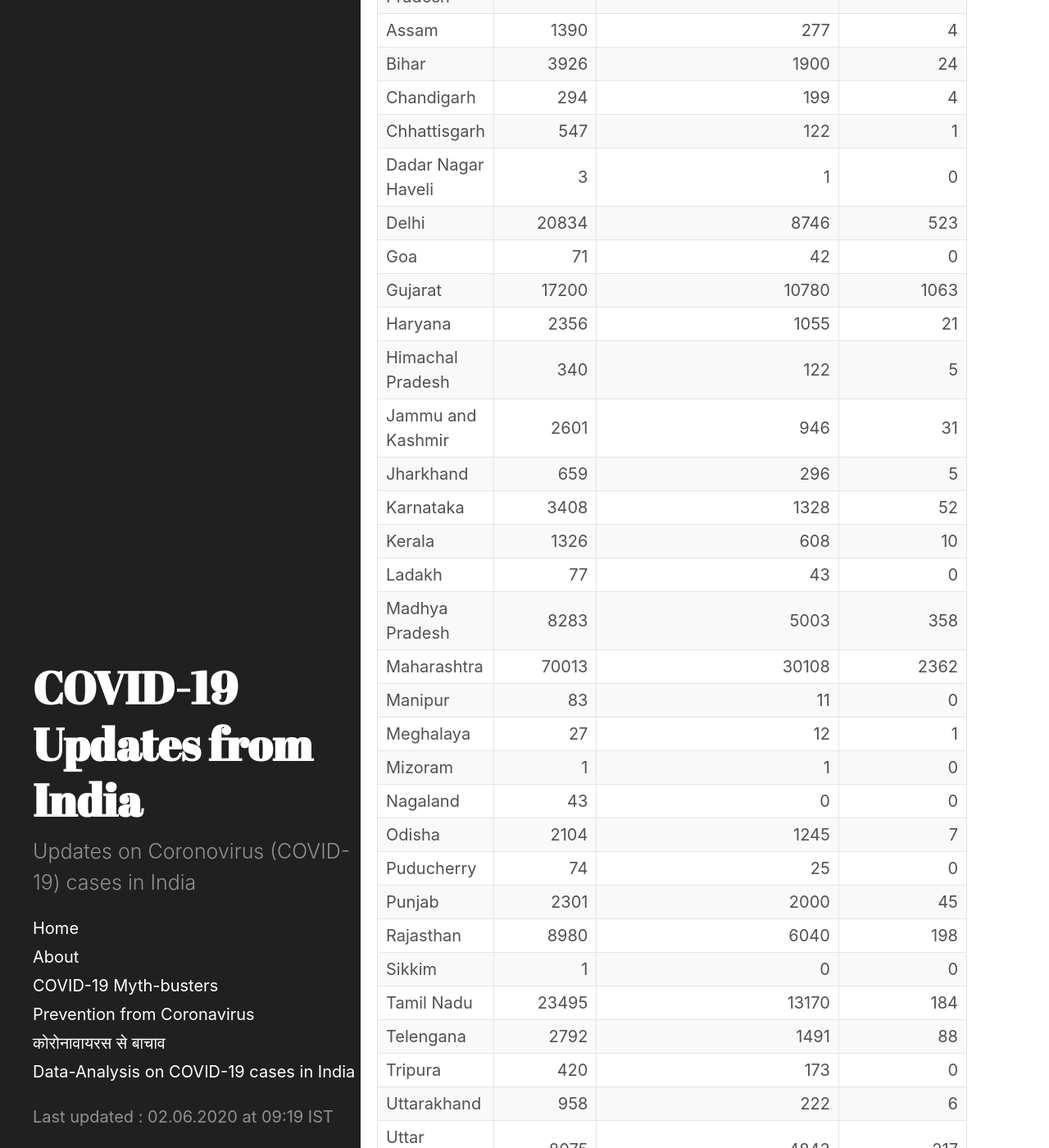
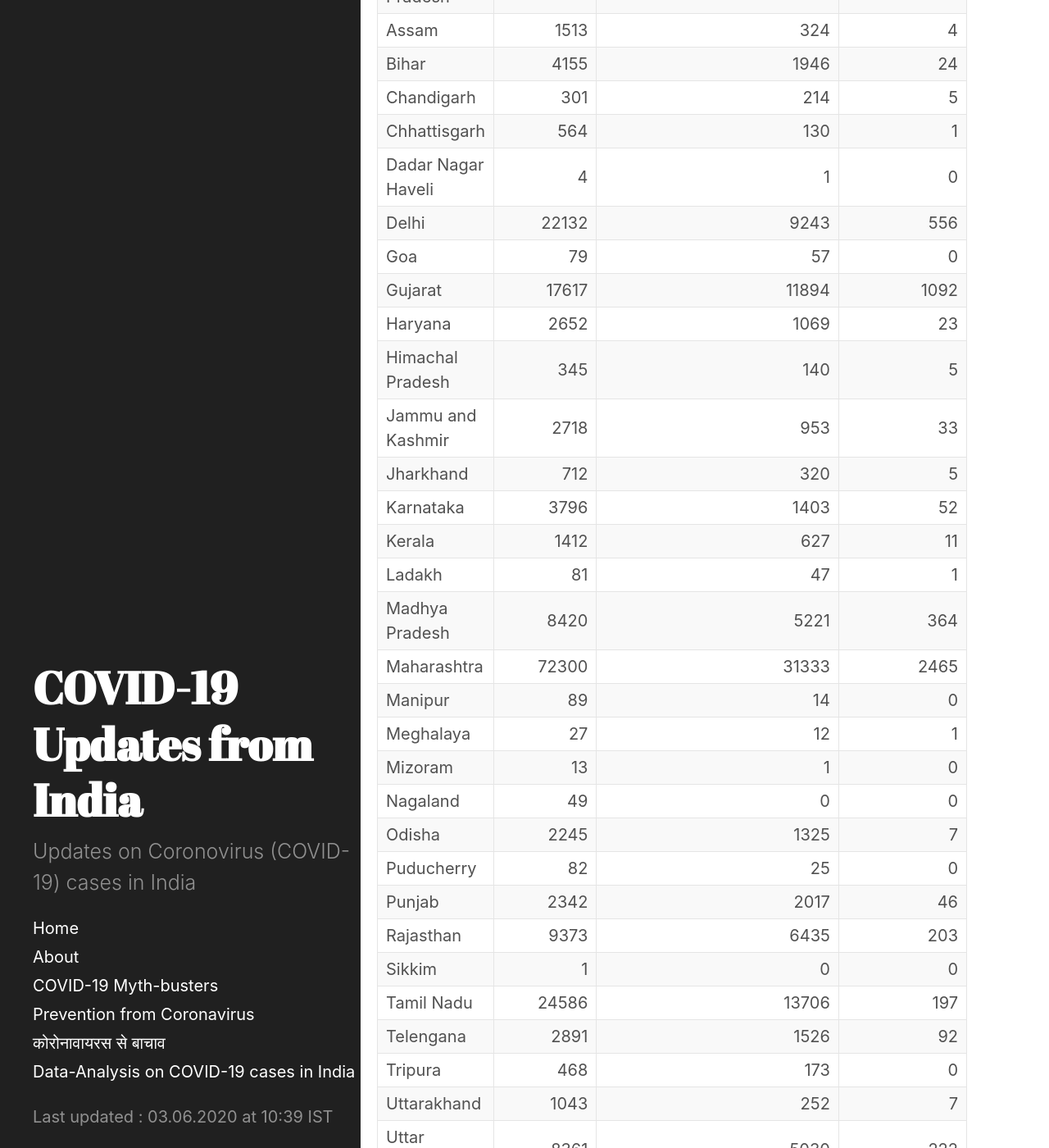
Before and after one commit to bhooraj/covid19updates-india, a Jekyll site: the page built from _posts/2020-06-03-home.md, in a window 1280 px wide and 1400 px high, scrolled down 930 px. Shown: the whole window at 82% size. Built offline with Jekyll 4.4.1, drawn with Linux system fonts in a browser that asks for light colours; some of the changed text lies outside the part shown.

Commit message:
3rdJune Update

```diff
--- a/_data/last_updated.yml
+++ b/_data/last_updated.yml
@@ -1 +1 @@
-- updated_on : 02.06.2020 at 09:19 IST
+- updated_on : 03.06.2020 at 10:39 IST
--- /dev/null
+++ b/_includes/table-20200603-1039.md
@@ -0,0 +1,37 @@
+| Name of State / UT          |   Total Confirmed cases |   Cured/Discharged/Migrated |   Deaths ( more than 70% cases due to comorbidities ) |
+|:----------------------------|------------------------:|----------------------------:|------------------------------------------------------:|
+| Andaman and Nicobar Islands |                      33 |                          33 |                                                     0 |
+| Andhra Pradesh              |                    3898 |                        2421 |                                                    64 |
+| Arunachal Pradesh           |                      22 |                           1 |                                                     0 |
+| Assam                       |                    1513 |                         324 |                                                     4 |
+| Bihar                       |                    4155 |                        1946 |                                                    24 |
+| Chandigarh                  |                     301 |                         214 |                                                     5 |
+| Chhattisgarh                |                     564 |                         130 |                                                     1 |
+| Dadar Nagar Haveli          |                       4 |                           1 |                                                     0 |
+| Delhi                       |                   22132 |                        9243 |                                                   556 |
+| Goa                         |                      79 |                          57 |                                                     0 |
+| Gujarat                     |                   17617 |                       11894 |                                                  1092 |
+| Haryana                     |                    2652 |                        1069 |                                                    23 |
+| Himachal Pradesh            |                     345 |                         140 |                                                     5 |
+| Jammu and Kashmir           |                    2718 |                         953 |                                                    33 |
+| Jharkhand                   |                     712 |                         320 |                                                     5 |
+| Karnataka                   |                    3796 |                        1403 |                                                    52 |
+| Kerala                      |                    1412 |                         627 |                                                    11 |
+| Ladakh                      |                      81 |                          47 |                                                     1 |
+| Madhya Pradesh              |                    8420 |                        5221 |                                                   364 |
+| Maharashtra                 |                   72300 |                       31333 |                                                  2465 |
+| Manipur                     |                      89 |                          14 |                                                     0 |
+| Meghalaya                   |                      27 |                          12 |                                                     1 |
+| Mizoram                     |                      13 |                           1 |                                                     0 |
+| Nagaland                    |                      49 |                           0 |                                                     0 |
+| Odisha                      |                    2245 |                        1325 |                                                     7 |
+| Puducherry                  |                      82 |                          25 |                                                     0 |
+| Punjab                      |                    2342 |                        2017 |                                                    46 |
+| Rajasthan                   |                    9373 |                        6435 |                                                   203 |
+| Sikkim                      |                       1 |                           0 |                                                     0 |
+| Tamil Nadu                  |                   24586 |                       13706 |                                                   197 |
+| Telengana                   |                    2891 |                        1526 |                                                    92 |
+| Tripura                     |                     468 |                         173 |                                                     0 |
+| Uttarakhand                 |                    1043 |                         252 |                                                     7 |
+| Uttar Pradesh               |                    8361 |                        5030 |                                                   222 |
+| West Bengal                 |                    6168 |                        2410 |                                                   335 |
--- a/_posts/2020-06-02-home.md
+++ b/_posts/2020-06-03-home.md
@@ -4,7 +4,7 @@
 last_update: true
 ---
 
-#### COVID-19 Cases in India (as on  02 June 2020, 08:00 IST ( IST)
+#### COVID-19 Cases in India (as on  03 June 2020, 08:00 IST ( IST)
 <div class="alert alert-primary" role="alert">
 <p id = "totalcases" style="font-size: 1.2rem; font-weight: bold;"></p>
 <p id = "totalrecovered" style="font-size: 1.2rem; font-weight: bold;"></p>
@@ -22,7 +22,7 @@
 
 <div class="datatable-begin"></div>
 
-{% include table-20200602-0919.md %}
+{% include table-20200603-1039.md %}
 
 <div class="datatable-end"></div>
 <br>
```
Also changed, not shown: _includes/charts-20200603-1047.html (added, +193 -0 lines), _posts/2020-05-24-Updates.md (renamed from _posts/2020-05-23-Updates.md, +3 -0 lines), _posts/2020-06-03-Latest-updates.md (renamed from _posts/2020-06-02-Latest-updates.md, +4 -4 lines), stats-and-charts.md (+2 -2 lines).
